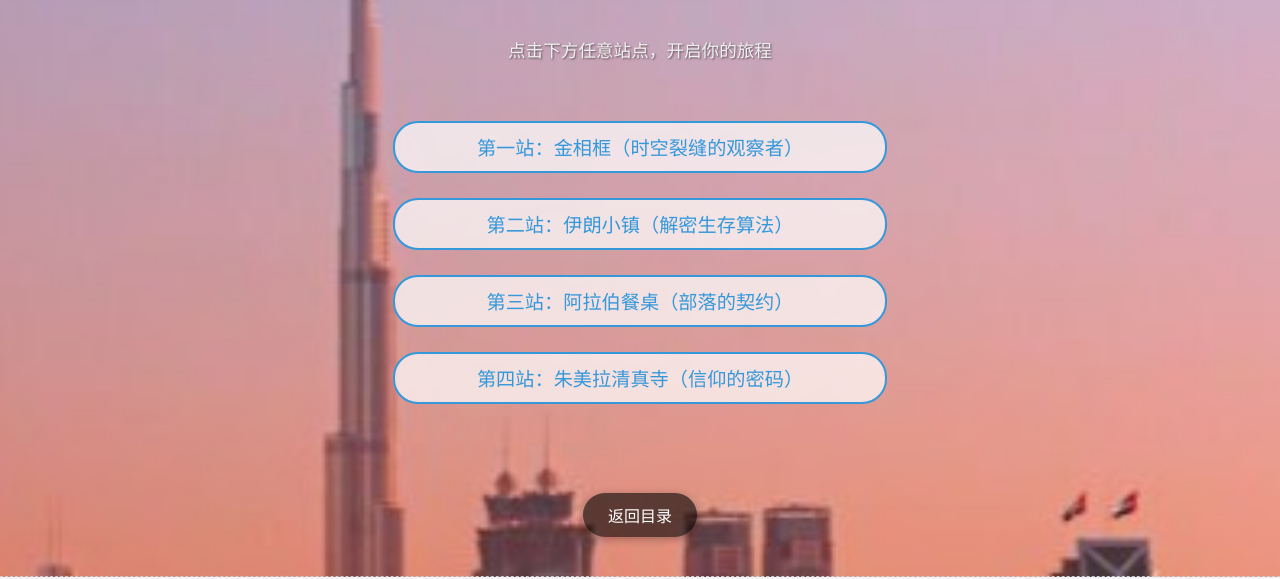
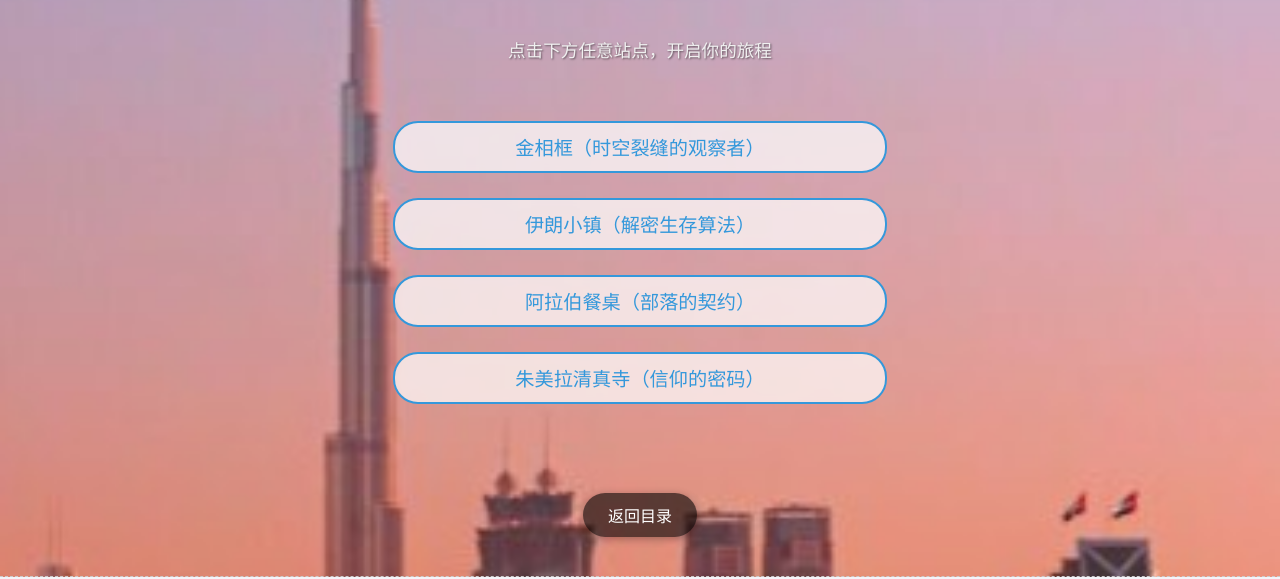
Before and after one commit to meowthy233/guide, a plain HTML site: page index.html in a window 1280 px wide. Shown: the part 243-822 px from the top of the page. Drawn offline with Linux system fonts and the light colour scheme.

Commit message:
Add files via upload

```diff
--- a/index.html
+++ b/index.html
@@ -14,10 +14,10 @@
         <h1>迪拜时空漫游指南</h1>
         <p>点击下方任意站点，开启你的旅程</p>
         <ul>
-            <li><a href="#station1">第一站：金相框（时空裂缝的观察者）</a></li>
-            <li><a href="#station2">第二站：伊朗小镇（解密生存算法）</a></li>
-            <li><a href="#station3">第三站：阿拉伯餐桌（部落的契约）</a></li>
-            <li><a href="#station4">第四站：朱美拉清真寺（信仰的密码）</a></li>
+            <li><a href="#station1">金相框（时空裂缝的观察者）</a></li>
+            <li><a href="#station2">伊朗小镇（解密生存算法）</a></li>
+            <li><a href="#station3">阿拉伯餐桌（部落的契约）</a></li>
+            <li><a href="#station4">朱美拉清真寺（信仰的密码）</a></li>
         </ul>
     </div>
 
@@ -162,6 +162,7 @@
 
 
 
+
     <!-- 全局返回目录按钮 -->
     <div class="global-nav">
         <a href="#table-of-contents">返回目录</a>
```
Also changed, not shown: StyleSheet1.css (line endings or trailing spaces).
